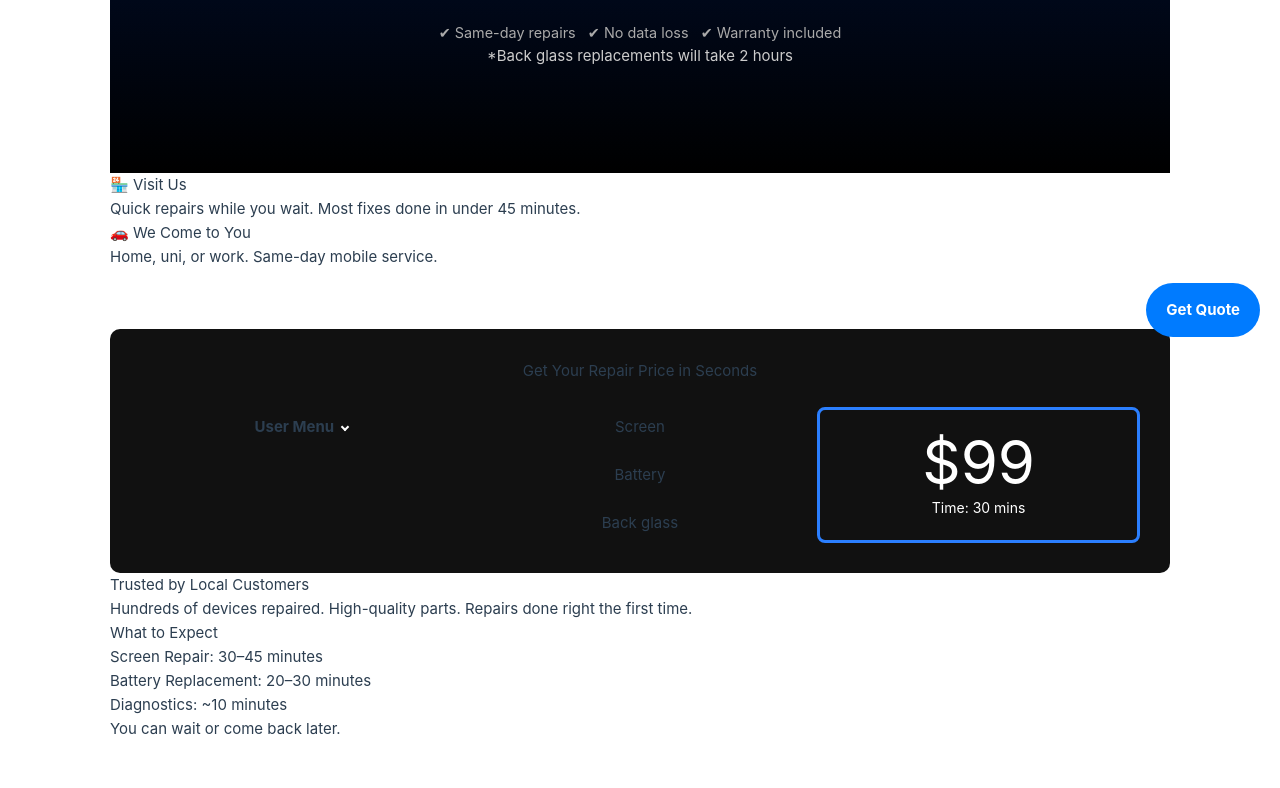
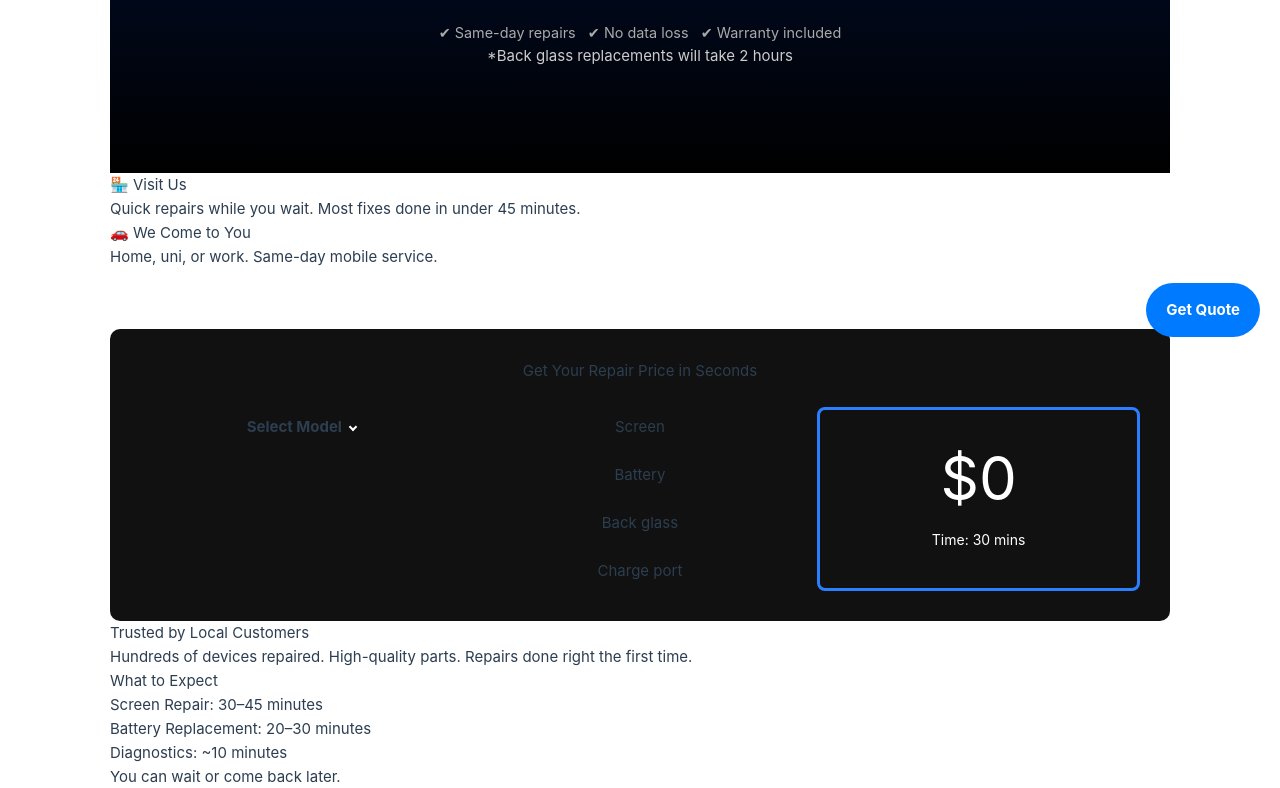
Before and after one commit to SemogEnaz/repair_website, a Vue app: page / in a window 1280 px wide. Shown: the part 443-1231 px from the top of the page. Built offline with nearby package versions, Linux system fonts and the light colour scheme.

Commit message:
Added frontend logic

```diff
--- a/src/components/HomePage/Calculator.vue
+++ b/src/components/HomePage/Calculator.vue
@@ -10,13 +10,13 @@
         <div class="dropdown flex flex-col items-center w-1/3">
 
           <button class="dropdown-btn hover:border-blue-500 border-3 border-transparent"
-            @click="toggleDropdown">User Menu <span class="caret"></span>
+            @click="toggleDropdown">{{ model ? `iPhone ${model}` : 'Select Model' }}<span class="caret"></span>
           </button>
 
           <div id="menu" class="dropdown-menu">
-            <a href="#">iPhone 11</a>
-            <a href="#">iPhone 12</a>
-            <a href="#">iPhone 13</a>
+            <a href="#" @click.prevent="selectModel('11')">iPhone 11</a>
+            <a href="#" @click.prevent="selectModel('12')">iPhone 12</a>
+            <a href="#" @click.prevent="selectModel('13')">iPhone 13</a>
           </div>
 
         </div>
@@ -26,10 +26,10 @@
           <button
             v-for="option in options"
             :key="option.value"
-            @click="() => selectedOptions[option.position] = !selectedOptions[option.position]"
+            @click="() => selectedServices[option.position] = !selectedServices[option.position]"
             :class="[
               'hover:border-blue-500 border-3 border-transparent',
-              selectedOptions[option.position] ? 'bg-blue-500 text-white font-bold' : ''
+              selectedServices[option.position] ? 'bg-blue-500 text-white font-bold' : ''
             ]"
           >
             {{ option.label }}
@@ -38,7 +38,7 @@
 
         <!-- Price & Time Display -->
         <div class="rounded-lg border-3 border-blue-500 text-white w-1/3 self-stretch flex flex-col justify-evenly py-4">
-          <p class="sm:text-6xl text-2xl">$99</p>
+          <p class="sm:text-6xl text-2xl">${{ calculatePrice() }}</p>
           <p class="text-sm text-center">Time: 30 mins</p>
         </div>
 
@@ -50,13 +50,47 @@
 <script setup>
 import { ref, computed } from 'vue';
 
+//Please update with accurate prices later, these are just placeholders for now
+const screenPrices = {
+  '11': 20,
+  '12': 20,
+  '13': 25
+};
+
+const batteryPrices = {
+  '11': 15,
+  '12': 15,
+  '13': 15
+};
+
+const backGlassPrices = {
+  '11': 50,
+  '12': 50,
+  '13': 50
+};
+
+const chargePortPrices = {
+  '11': 10,
+  '12': 15,
+  '13': 15
+};
+
+const timeEstimates = {
+  'screen': 20,
+  'battery': 20,
+  'back glass': 120,
+  'charge port': 40
+};
+
+const model = ref(''); // This will hold the selected iPhone model
+
 // If we had more services, we could add more options here
 const services = [
-  'screen', 'battery', 'back glass'
+  'screen', 'battery', 'back glass', 'charge port'
 ];
 
 // This will track which options are selected
-const selectedOptions = ref(
+const selectedServices = ref(
   services.map(() => false)
 );
 
@@ -81,6 +115,40 @@ document.addEventListener("click", (e) => {
     dropdown.classList.remove("open");
   }
 });
+
+function selectModel(selectedModel) {
+  model.value = selectedModel;
+  toggleDropdown();
+};
+
+function calculatePrice() {
+  let profitMargin = 50;
+
+  // Add price for each selected service
+  selectedServices.value.forEach((isSelected, index) => {
+    if (isSelected) {
+
+      if (!model.value) return;
+
+      switch (index) {
+        case 0: // Screen
+          profitMargin += screenPrices[model.value];
+          break;
+        case 1: // Battery
+          profitMargin += batteryPrices[model.value];
+          break;
+        case 2: // Back Glass
+          profitMargin += backGlassPrices[model.value] + 20; // Adding extra for the time it takes
+          break;
+        case 3: // Charge Port
+          profitMargin += chargePortPrices[model.value] + 20;
+          break;
+      }
+    }
+  });
+
+  return profitMargin == 50 ? 0 : profitMargin;
+}
 
 </script>
 
```
